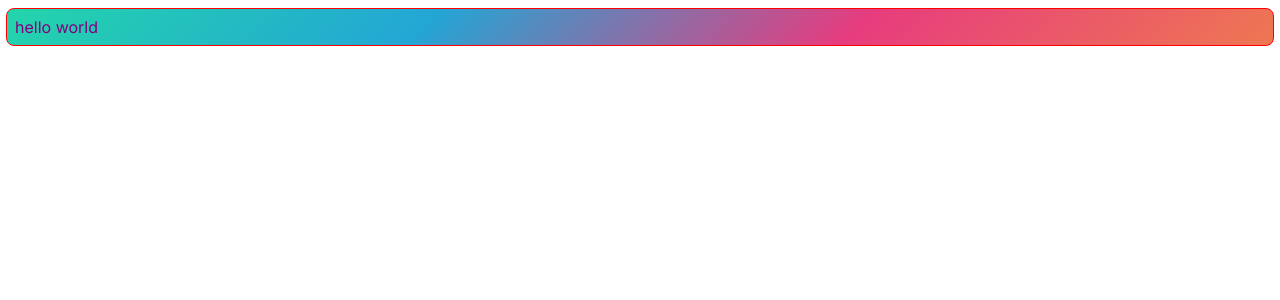
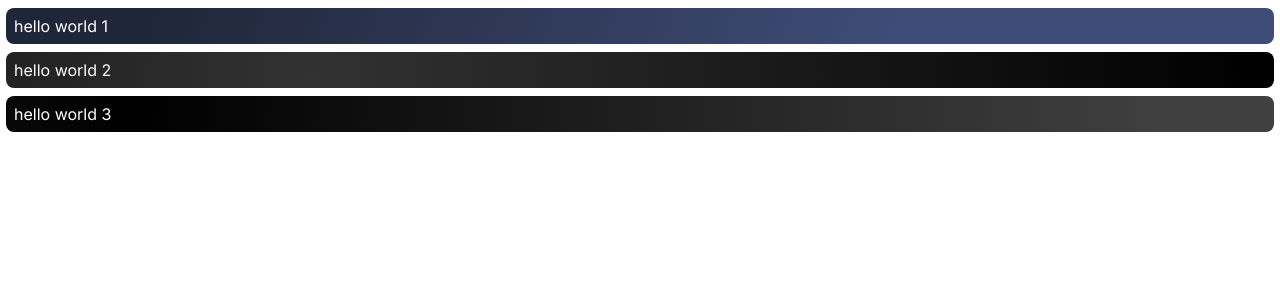
Before and after one commit to michaelpaulcuccia/nextbigthing, a Next.js app in the folder client/: page / in a window 1280 px wide. Shown: the top 300 px of the page. Built offline with nearby package versions, Linux system fonts and the light colour scheme.

Commit message:
updates with blends and animation

```diff
--- a/client/app/components/Box.jsx
+++ b/client/app/components/Box.jsx
@@ -1,29 +1,40 @@
 "use strict";
-import styled from "styled-components";
+import styled, { keyframes } from "styled-components";
+
+const myAnim = keyframes`
+  0% {
+		  opacity: 0;
+		  transform: translateX(250px);
+	  }
+
+	  100% {
+		  opacity: 1;
+		  transform: translateX(0);
+	}
+`;
 
 const Root = styled.div`
   margin: 8px 6px;
   padding: 8px;
   border-radius: 8px;
-  border: 1px solid
-    ${({ bordercolor }) => (bordercolor ? bordercolor : "black")};
-  background: ${({ backgroundcolor }) =>
-    backgroundcolor ? backgroundcolor : "linear-gradient(-45deg, #ee7752, #e73c7e, #23a6d5, #23d5ab);"};
-  color: ${({ color }) => (color ? color : "black")};
+  color: ${(props) => props.color || "black"};
+  background: ${(props) => props.background || "black"};
+  border: ${(props) => props.border || "black"};
+  animation: ${myAnim} 1s ease-in-out 0s 1 normal forwards;
 `;
 
 export default function Box({
   children,
   className,
-  bordercolor,
-  backgroundcolor,
+  border,
+  background,
   color,
 }) {
   return (
     <Root
       className={className}
-      bordercolor={bordercolor}
-      backgroundcolor={backgroundcolor}
+      border={border}
+      background={background}
       color={color}
     >
       {children}
--- /dev/null
+++ b/client/app/constants/colors.js
@@ -0,0 +1,6 @@
+export const BLEND_ONE =
+  "linear-gradient(112.1deg, rgb(32, 38, 57) 11.4%, rgb(63, 76, 119) 70.2%);";
+export const BLEND_TWO =
+  "radial-gradient(circle at 24.1% 68.8%, rgb(50, 50, 50) 0%, rgb(0, 0, 0) 99.4%);";
+export const BLEND_THREE =
+  "radial-gradient(circle at 10% 20%, rgb(0, 0, 0) 0%, rgb(64, 64, 64) 90.2%);";
--- a/client/app/globals.css
+++ b/client/app/globals.css
@@ -1,46 +1,9 @@
 :root {
   --max-width: 1100px;
 
-  --font-mono: ui-monospace, Menlo, Monaco, 'Cascadia Mono', 'Segoe UI Mono',
-    'Roboto Mono', 'Oxygen Mono', 'Ubuntu Monospace', 'Source Code Pro',
-    'Fira Mono', 'Droid Sans Mono', 'Courier New', monospace;
-
-   --one-blend: conic-gradient(
-    from 180deg at 50% 50%,
-    #16abff33 0deg,
-    #0885ff33 55deg,
-    #54d6ff33 120deg,
-    #0071ff33 160deg,
-    transparent 360deg
-  );
-
-  --two-blend: radial-gradient(
-    rgba(255, 255, 255, 1),
-    rgba(255, 255, 255, 0)
-  );
-
-  --three-blend: radial-gradient(
-    rgba(1, 65, 255, 0.4),
-    rgba(1, 65, 255, 0)
-  );
-
-  --four-blend: linear-gradient(
-    to bottom right,
-    rgba(1, 65, 255, 0),
-    rgba(1, 65, 255, 0),
-    rgba(1, 65, 255, 0.3)
-  );
-
-  --five-blend: conic-gradient(
-    #ffffff80,
-    #ffffff40,
-    #ffffff30,
-    #ffffff20,
-    #ffffff10,
-    #ffffff10,
-    #ffffff80
-  );
-
+  --font-mono: ui-monospace, Menlo, Monaco, "Cascadia Mono", "Segoe UI Mono",
+    "Roboto Mono", "Oxygen Mono", "Ubuntu Monospace", "Source Code Pro",
+    "Fira Mono", "Droid Sans Mono", "Courier New", monospace;
 }
 
 * {
@@ -62,20 +25,20 @@ a {
 
 .blend-one {
   background-color: var(--one-blend);
-};
+}
 
 .blend-two {
   background-color: var(--two-blend);
-};
+}
 
 .blend-three {
   background-color: var(--three-blend);
-};
+}
 
 .blend-four {
   background-color: var(--four-blend);
-};
+}
 
 .blend-five {
   background-color: var(--five-blend);
-};
+}
--- a/client/app/page.js
+++ b/client/app/page.js
@@ -1,15 +1,19 @@
 "use client";
 
 import Box from "./components/Box";
+import * as Colors from "./constants/colors";
 
 export default function Home() {
   return (
     <>
-      <Box
-        bordercolor="red"
-        color="purple"
-      >
-        hello world
+      <Box border="white" color="white" background={Colors.BLEND_ONE}>
+        hello world 1
+      </Box>
+      <Box border="white" color="white" background={Colors.BLEND_TWO}>
+        hello world 2
+      </Box>
+      <Box border="white" color="white" background={Colors.BLEND_THREE}>
+        hello world 3
       </Box>
     </>
   );
```
